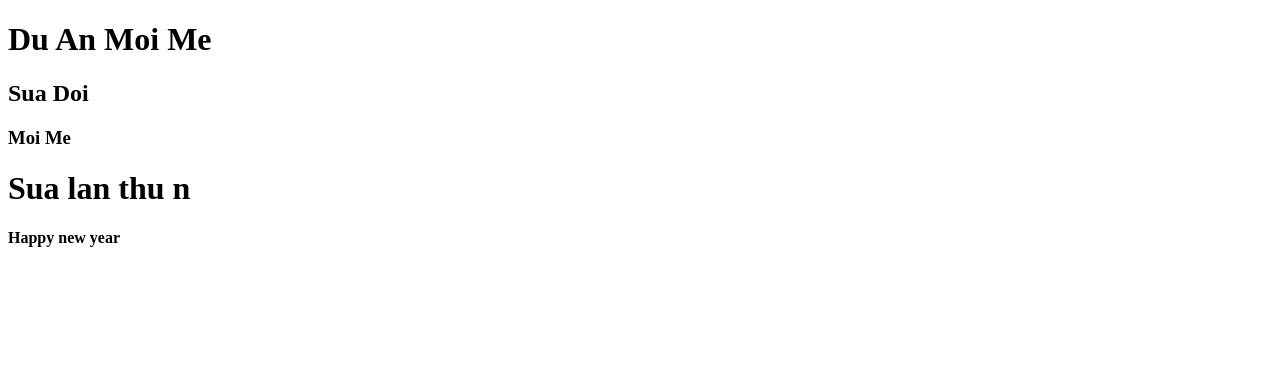
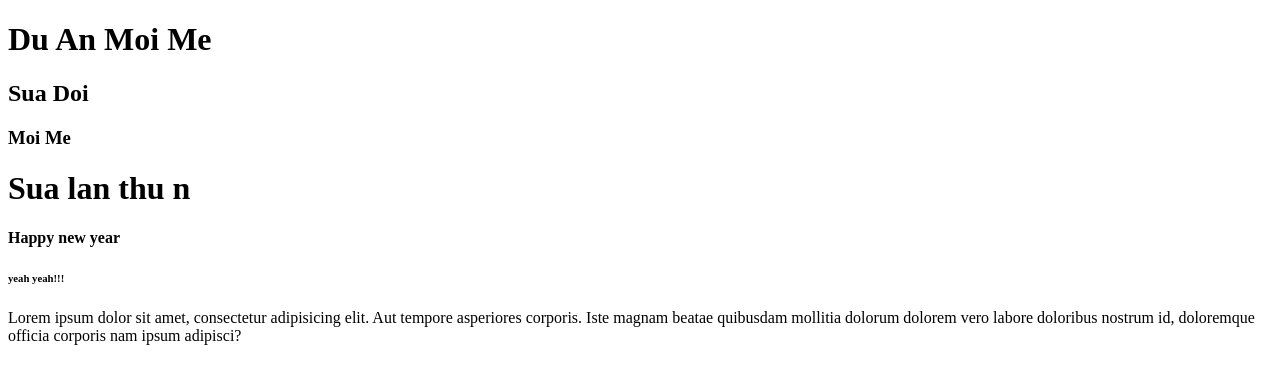
Before and after one commit to TNM2004/DuAn2, a plain HTML site: page index.html in a window 1280 px wide. Drawn offline with Linux system fonts and the light colour scheme.

Commit message:
8nd commit

```diff
--- a/index.html
+++ b/index.html
@@ -11,5 +11,7 @@
     <h3>Moi Me</h3>
     <h1>Sua lan thu n</h1>
     <h4>Happy new year</h4>
+    <h6>yeah yeah!!!</h6>
+    <p>Lorem ipsum dolor sit amet, consectetur adipisicing elit. Aut tempore asperiores corporis. Iste magnam beatae quibusdam mollitia dolorum dolorem vero labore doloribus nostrum id, doloremque officia corporis nam ipsum adipisci?</p>
 </body>
 </html>
```
